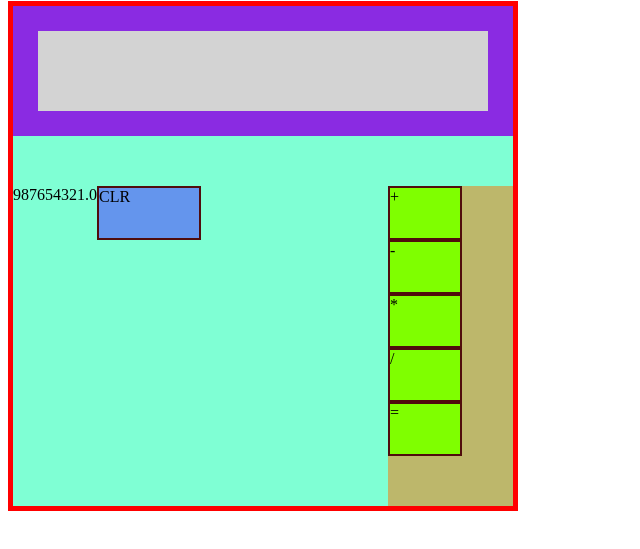
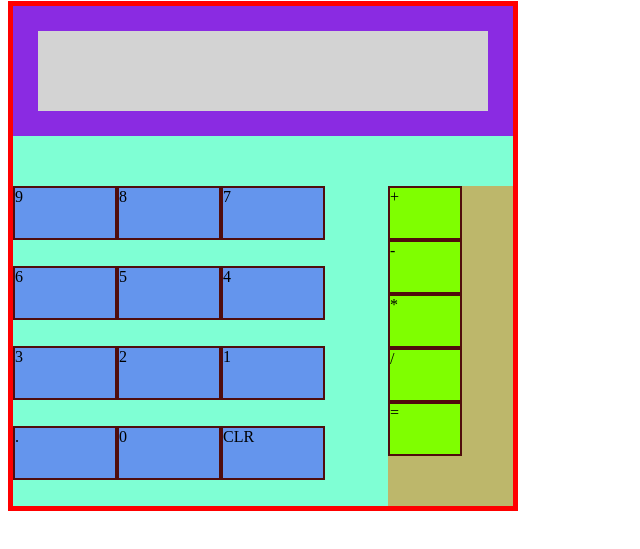
Before and after one commit to jschmu/Calculator, a plain HTML site: page document.html in a window 1280 px wide. Shown: the part 79-628 px from the top of the page, without its empty margins (0-640 px from the left). Drawn offline with Linux system fonts and the light colour scheme.

Commit message:
Merged to make incoming reflect current
I think...

```diff
--- a/style.css
+++ b/style.css
@@ -71,3 +71,10 @@ h1 {
     background-color: cornflowerblue;
     border: 2px solid rgb(80, 13, 13);
 }
+
+.num {
+    width: 100px;
+    height: 50px;
+    background-color: cornflowerblue;
+    border: 2px solid rgb(80, 13, 13);
+}
```
